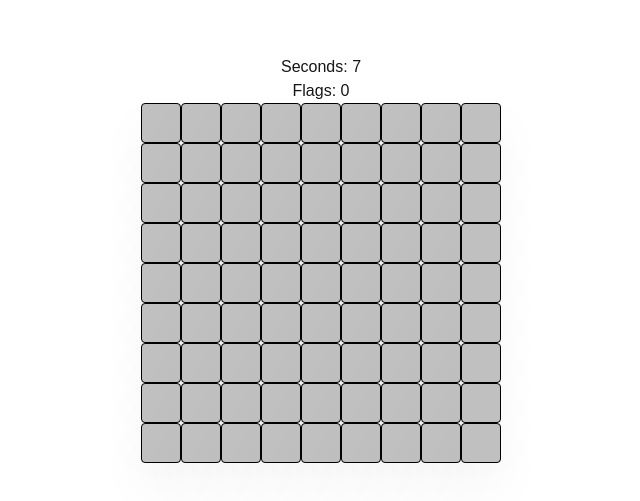
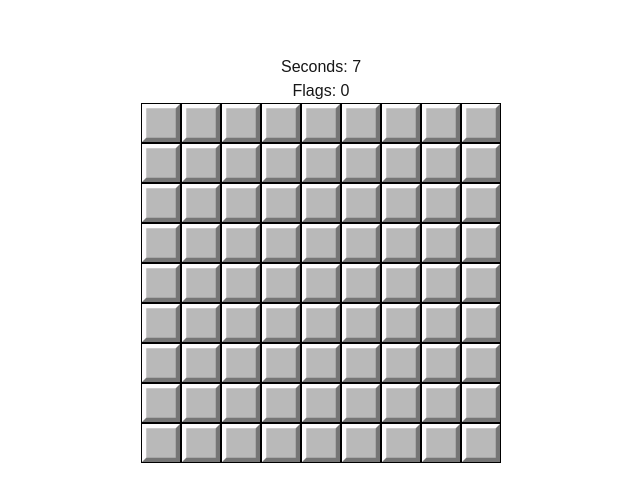
Before and after one commit to angeltamang123/Minesweeper, a Next.js app in the folder my-app/: page / in a window 1280 px wide. Shown: the part 141-642 px from the top of the page, without its empty margins (319-959 px from the left). Built offline with nearby package versions, Linux system fonts and the light colour scheme.

Commit message:
style: Classic Minesweeper Sqaure

```diff
--- a/my-app/src/app/page.js
+++ b/my-app/src/app/page.js
@@ -1,4 +1,5 @@
 'use client'
+import Image from 'next/image'
 import React, { useEffect, useState } from 'react'
 
 const Mine = () => {
@@ -131,9 +132,9 @@ const Mine = () => {
               <div className='flex' key={id}>
                   {item.map((val, idx)=>{
                       return (
-                          <div key={idx} onClick={()=>handleMineClick(id,idx)} className={` p-3 h-10 w-10 border text-black border-black ${val.displayed ? 'bg-[#808080]' : 'bg-[#C0C0C0] rounded-sm shadow-2xl'}`}>
-                              {val.displayed? val.item : ''}
-                              </div>
+                          <div key={idx} onClick={()=>handleMineClick(id,idx)} className={`h-10 w-10 border text-black border-black ${val.displayed ? 'bg-[#808080]' : 'bg-[#C0C0C0]'}`}>
+                            {val.displayed? <div className='p-2.5'>{val.item}</div> : <Image src='/Minesweeper_unopened_square.svg' alt='square' priority width={40} height={30} className='object-fit' />}
+                          </div>
                       )
                   })}
               </div>
```
Also changed, not shown: my-app/public/Minesweeper_unopened_square.svg (added).
